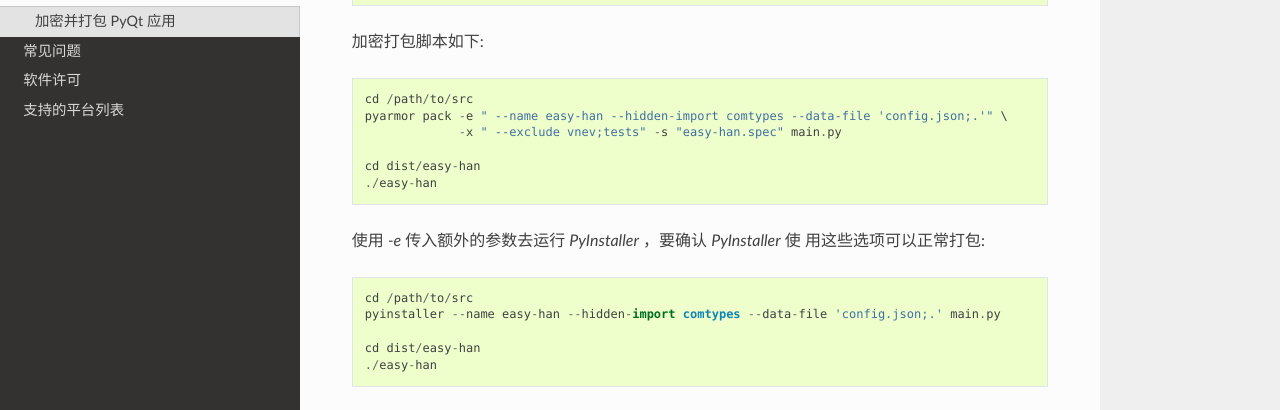
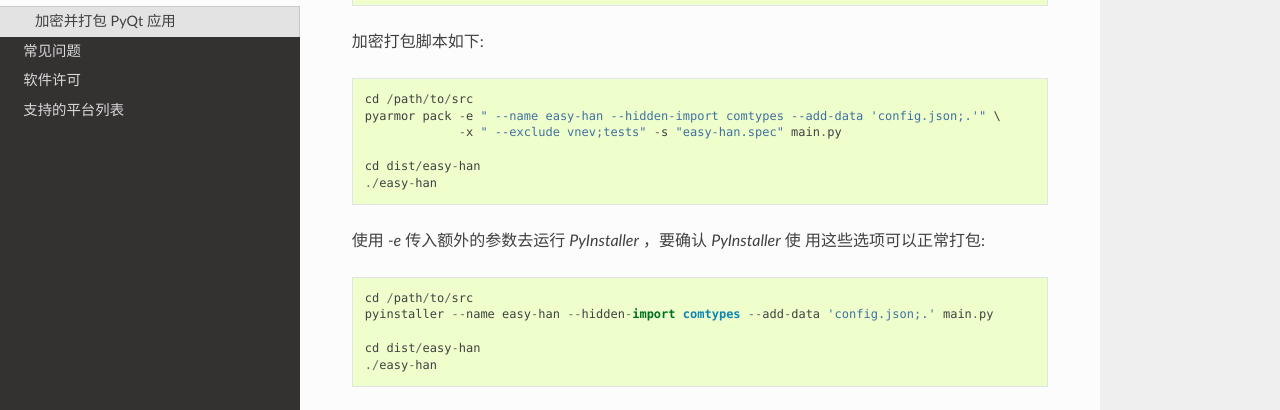
Before and after one commit to dashingsoft/pyarmor-docs-zh, a Sphinx documentation site: the page built from docs/examples.rst, in a window 1280 px wide and 1314 px high. Shown: the part 511-921 px from the top of the window. Built offline with Sphinx 7.4.7 and the Read the Docs theme 2.0.0, drawn with Linux system fonts in a browser that asks for light colours.

Commit message:
Fix example code

```diff
--- a/docs/examples.rst
+++ b/docs/examples.rst
@@ -25,7 +25,7 @@
 加密打包脚本如下::
 
     cd /path/to/src
-    pyarmor pack -e " --name easy-han --hidden-import comtypes --data-file 'config.json;.'" \
+    pyarmor pack -e " --name easy-han --hidden-import comtypes --add-data 'config.json;.'" \
                  -x " --exclude vnev;tests" -s "easy-han.spec" main.py
 
     cd dist/easy-han
@@ -35,7 +35,7 @@
 用这些选项可以正常打包::
 
     cd /path/to/src
-    pyinstaller --name easy-han --hidden-import comtypes --data-file 'config.json;.' main.py
+    pyinstaller --name easy-han --hidden-import comtypes --add-data 'config.json;.' main.py
 
     cd dist/easy-han
     ./easy-han
```
